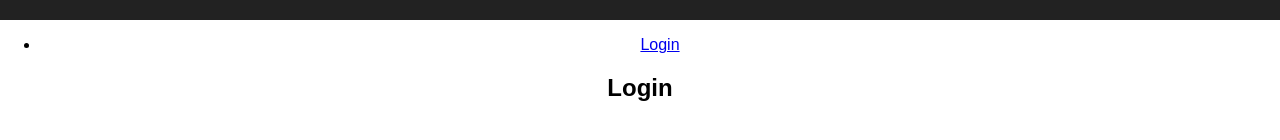
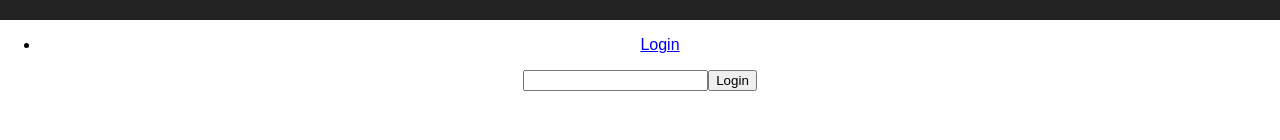
Before and after one commit to rkiang/pc-it-together-react, a React (Create React App) app: page / in a window 1280 px wide. Shown: the part 170-310 px from the top of the page. Built offline with nearby package versions, Linux system fonts and the light colour scheme.

Commit message:
added input field for username

```diff
--- a/src/pages/Login/Login.js
+++ b/src/pages/Login/Login.js
@@ -1,9 +1,43 @@
-import React from 'react';
+import React, { Component } from 'react';
 
-const Login = () => (
-    <div>
-        <h2>Login</h2>
-    </div>
-);
+// const Login = () => (
+//     <div>
+//         <h2>Login</h2>
+//     </div>
+// );
+
+class Login extends Component {
+    constructor(props) {
+        super(props);
+        this.state = {
+            username: '',
+        }
+        this.handleInputChange = this.handleInputChange.bind(this);
+        this.handleLoginSubmit = this.handleLoginSubmit.bind(this);
+    }
+
+    handleInputChange(event) {
+        this.setState({
+          username: event.target.value,
+        });
+      }
+
+    handleLoginSubmit() {
+        console.log('button was clicked');
+        console.log('username is: ' + this.state.username);
+        this.setState({
+
+        })
+    }
+
+    render() {
+        return (
+            <div>
+                <input type="text" value={this.state.username} onChange={this.handleInputChange} />
+                <button onClick={this.handleLoginSubmit}>Login</button>
+            </div>
+        );
+    }
+}
 
 export default Login;
```
